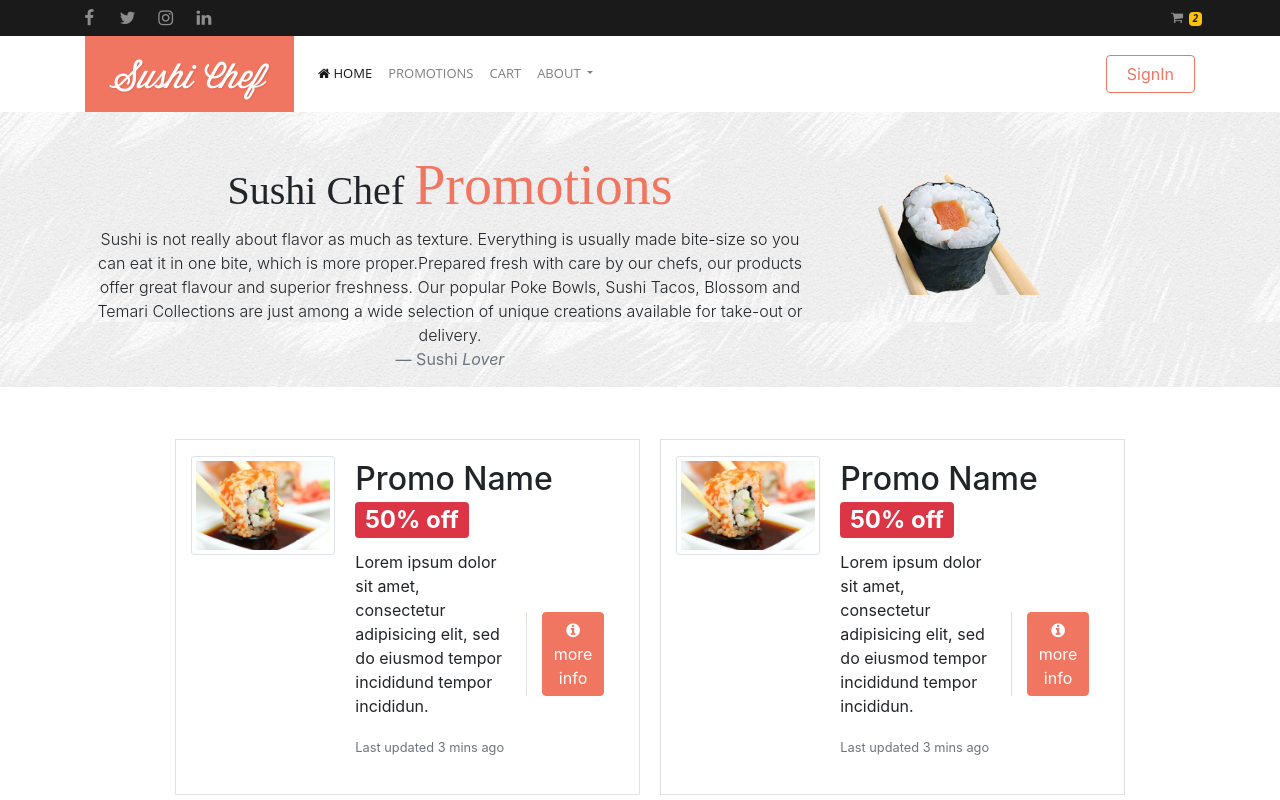
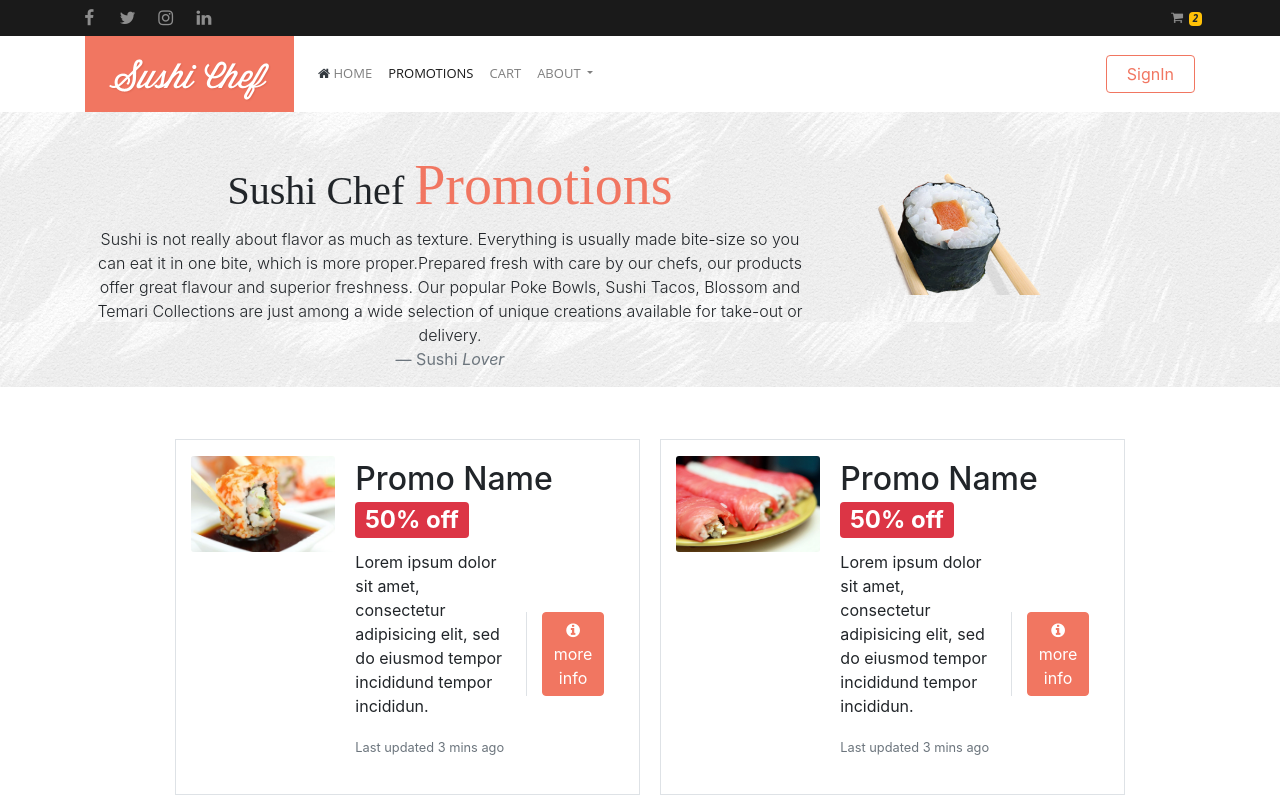
Before and after one commit to avishkakavindu/front-end-Sushi-Chef, a website: page promo.html in a window 1280 px wide. Shown: the top 800 px of the page. Drawn offline with nearby package versions, Linux system fonts and the light colour scheme.

Commit message:
promo card updated

```diff
--- a/css/styles.css
+++ b/css/styles.css
@@ -301,6 +301,10 @@
     padding: 5px;
 }
 
+.active a{
+    color: #f17661;
+}
+
 #promo .col-lg {
     margin-left: 20px;
     margin-top: 20px;
--- a/promo.html
+++ b/promo.html
@@ -60,15 +60,15 @@
         </button>
         <div class="collapse navbar-collapse" id="navbarSupportedContent">
           <ul class="navbar-nav mr-auto">
-            <li class="nav-item active">
+            <li class="nav-item">
               <a class="nav-link" href="index.html">
-                <i class="fa fa-home"></i>
+                <i class="fa fa-home text-dark"></i>
                   HOME
                 <span class="sr-only">(current)</span>
               </a>
             </li>
             <li class="nav-item">
-              <a class="nav-link" href="promo.html">PROMOTIONS</a>
+              <a class="nav-link active" href="promo.html">PROMOTIONS</a>
             </li>
             <li class="nav-item">
               <a class="nav-link" href="#">CART</a>
@@ -204,7 +204,8 @@
         <div class="card mb-3">
           <div class="row no-gutters">
             <div class="col-md-4 mt-3">
-              <img src="./img/img3.jpg" class="card-img img-thumbnail" alt="...">
+              <img src="./img/img3.jpg" class="card-img " alt="...">
+
             </div>
             <div class="col-md-8">
               <div class="card-body">
@@ -228,7 +229,7 @@
         <div class="card mb-3">
           <div class="row no-gutters">
             <div class="col-md-4 mt-3">
-              <img src="./img/img3.jpg" class="card-img img-thumbnail" alt="...">
+              <img src="./img/img1.jpg" class="card-img" alt="...">
             </div>
             <div class="col-md-8">
               <div class="card-body">
```
